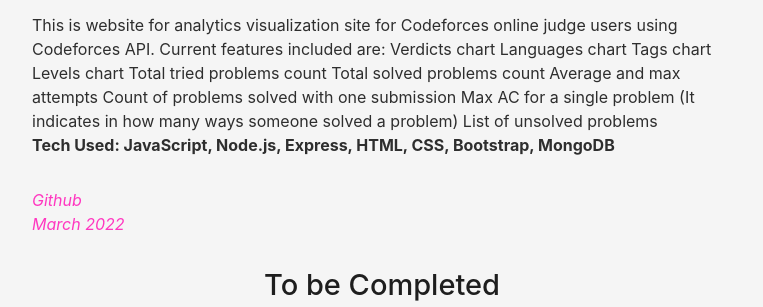
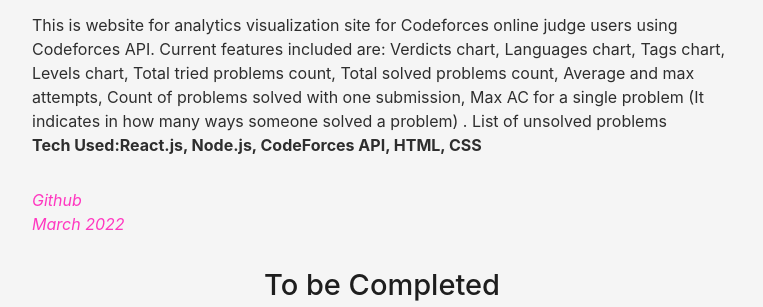
Before and after one commit to AnkittSharmaa/cv, a plain HTML site: page project.html in a window 1280 px wide. Shown: the part 2901-3208 px from the top of the page, without its empty margins (68-831 px from the left). Drawn offline with Linux system fonts and the light colour scheme.

Commit message:
Update project.html

```diff
--- a/project.html
+++ b/project.html
@@ -153,20 +153,13 @@
                                     alt="CF Stalker" style="width:100%;height:100%;" class="img-project">
                                 <p class="project-desc">
                                     This is website for analytics visualization site for Codeforces online judge users using Codeforces API.
-                                    Current features included are: Verdicts chart
-                                    Languages chart
-                                    Tags chart
-                                    Levels chart
-                                    Total tried problems count
-                                    Total solved problems count
-                                    Average and max attempts
-                                    Count of problems solved with one submission
-                                    Max AC for a single problem (It indicates in how many ways someone solved a problem)
-                                    List of unsolved problems
+                                    Current features included are: Verdicts chart, Languages chart, Tags chart, Levels chart, Total tried
+                                    problems count, Total solved problems count, Average and max attempts, Count of problems solved with
+                                    one submission, Max AC for a single problem (It indicates in how many ways someone solved a problem)  .                                 List of unsolved problems
                                     <br>
-                                    <b>Tech Used: JavaScript, Node.js, Express, HTML, CSS, Bootstrap, MongoDB</b>
+                                    <b>Tech Used:React.js, Node.js, CodeForces API, HTML, CSS</b>
                                 </p>
-                                <I style="color: #ff37c0;"><a href="https://github.com/AnkittSharmaa/virtual-darshan"
+                                <I style="color: #ff37c0;"><a href="https://github.com/AnkittSharmaa/CF-Stalker"
                                         style="color: #ff37c0;">Github</a></I><br>
                                 <I style="color: #ff37c0;">March 2022</I>
                             </div>
```
